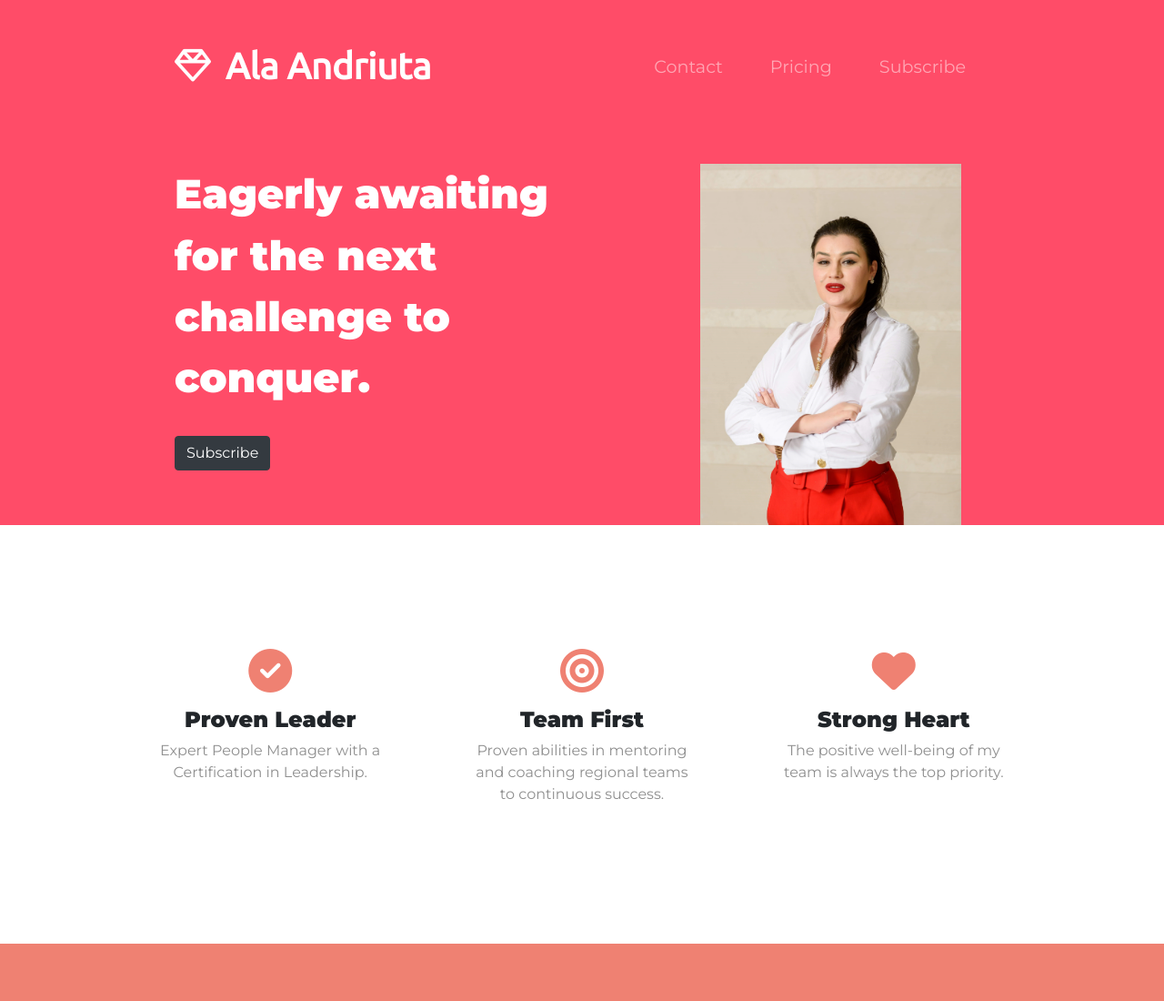
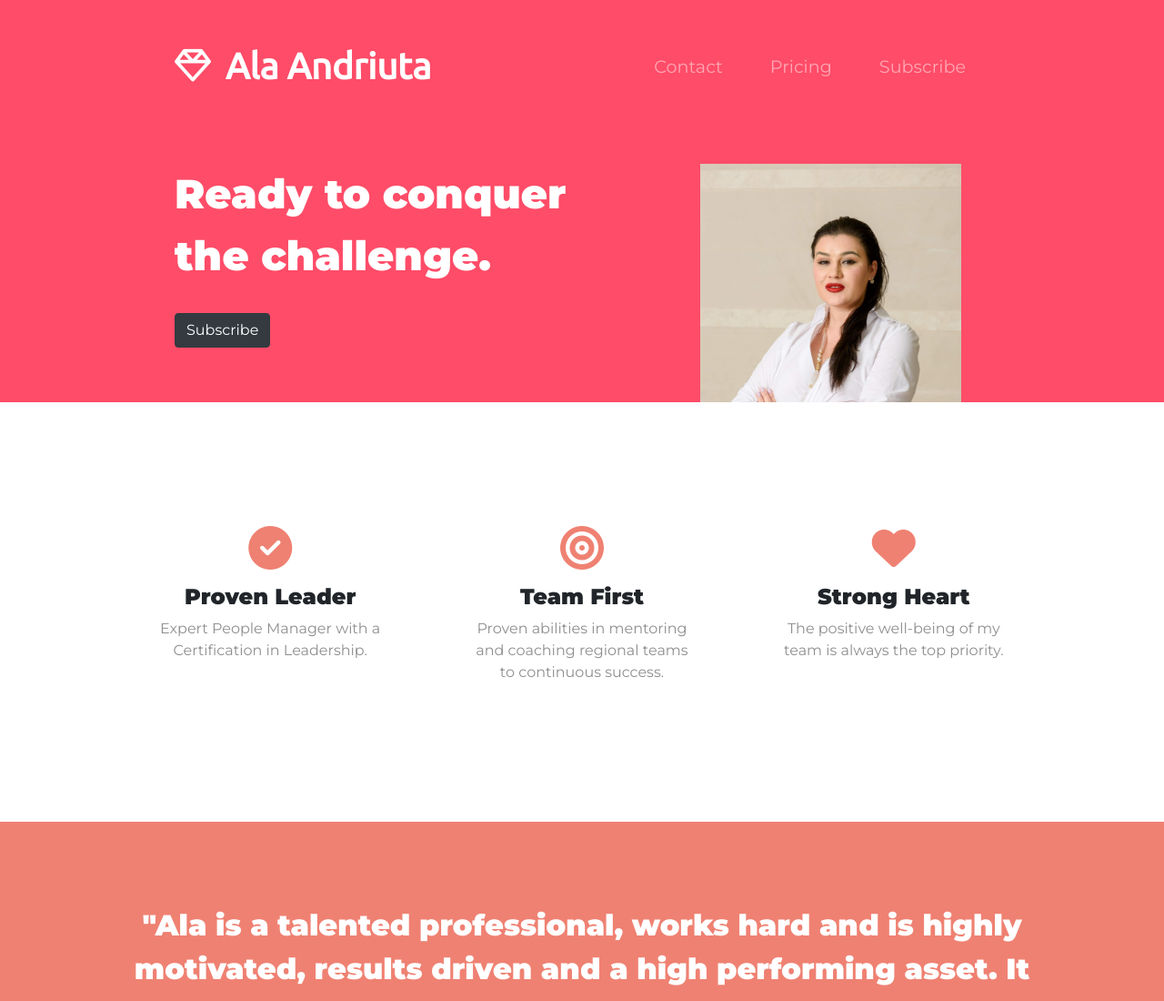
Before and after one commit to battaglia-v/Ala-Andriuta-App, a website: page Ala_Andriuta/index.html in a window 1280 px wide. Shown: the top 1100 px of the page at 91% size. Drawn offline with nearby package versions, Linux system fonts and the light colour scheme; files that its build step writes are made by us from their sources; files whose address does not match are found by name.

Commit message:
h1 changes

```diff
--- a/Ala_Andriuta/index.html
+++ b/Ala_Andriuta/index.html
@@ -73,7 +73,7 @@
       <div class="row">
 
         <div class="col-lg-6">
-          <h1 class="big-heading">Eagerly awaiting for the next challenge to conquer.</i>
+          <h1 class="big-heading">Ready to conquer the challenge.</i>
 
 </h1>
           <button onclick="window.location.href='signup.html'" type="button" class="btn btn-dark download-button"><i class=""></i> Subscribe</button>
```
